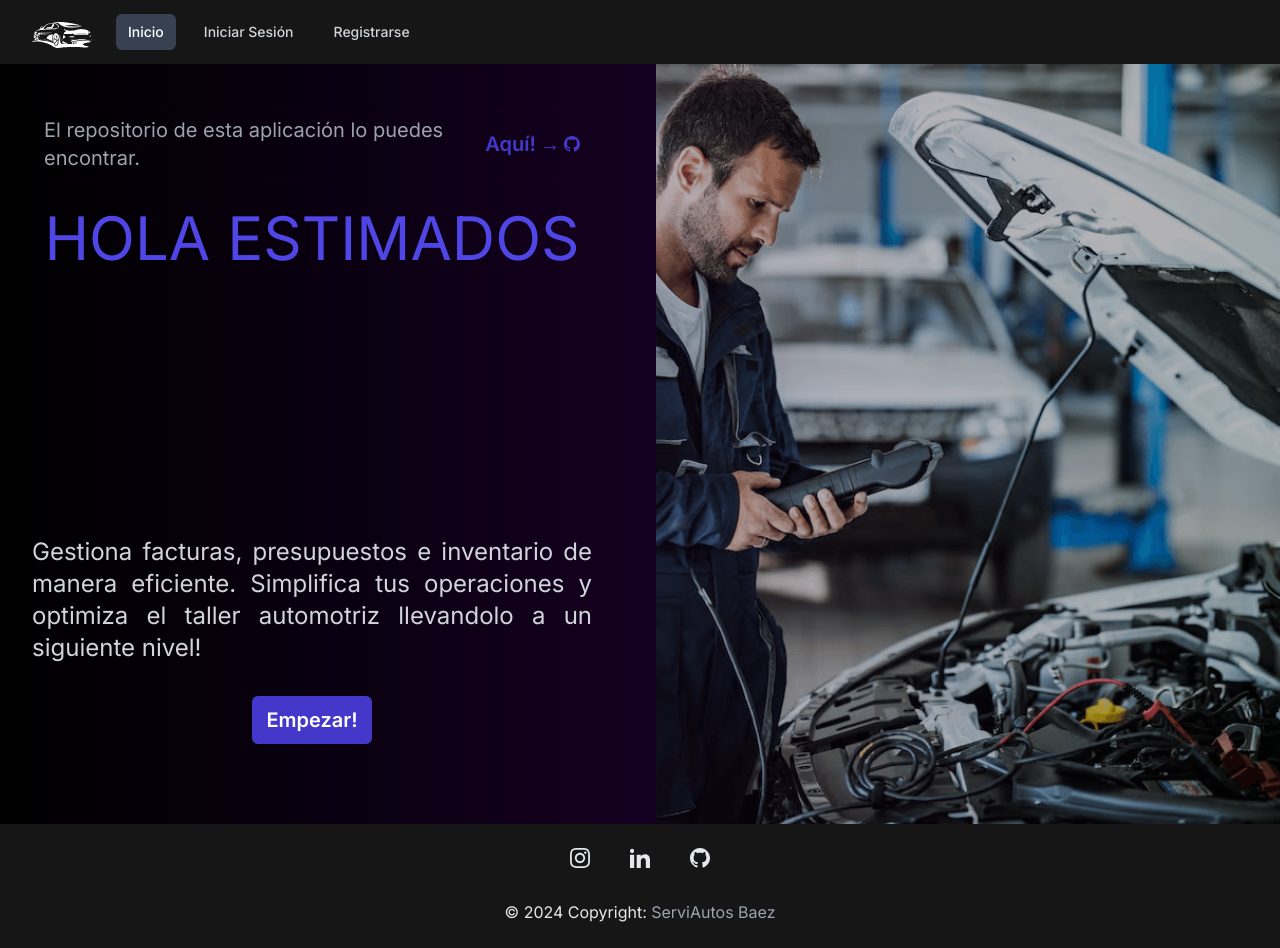
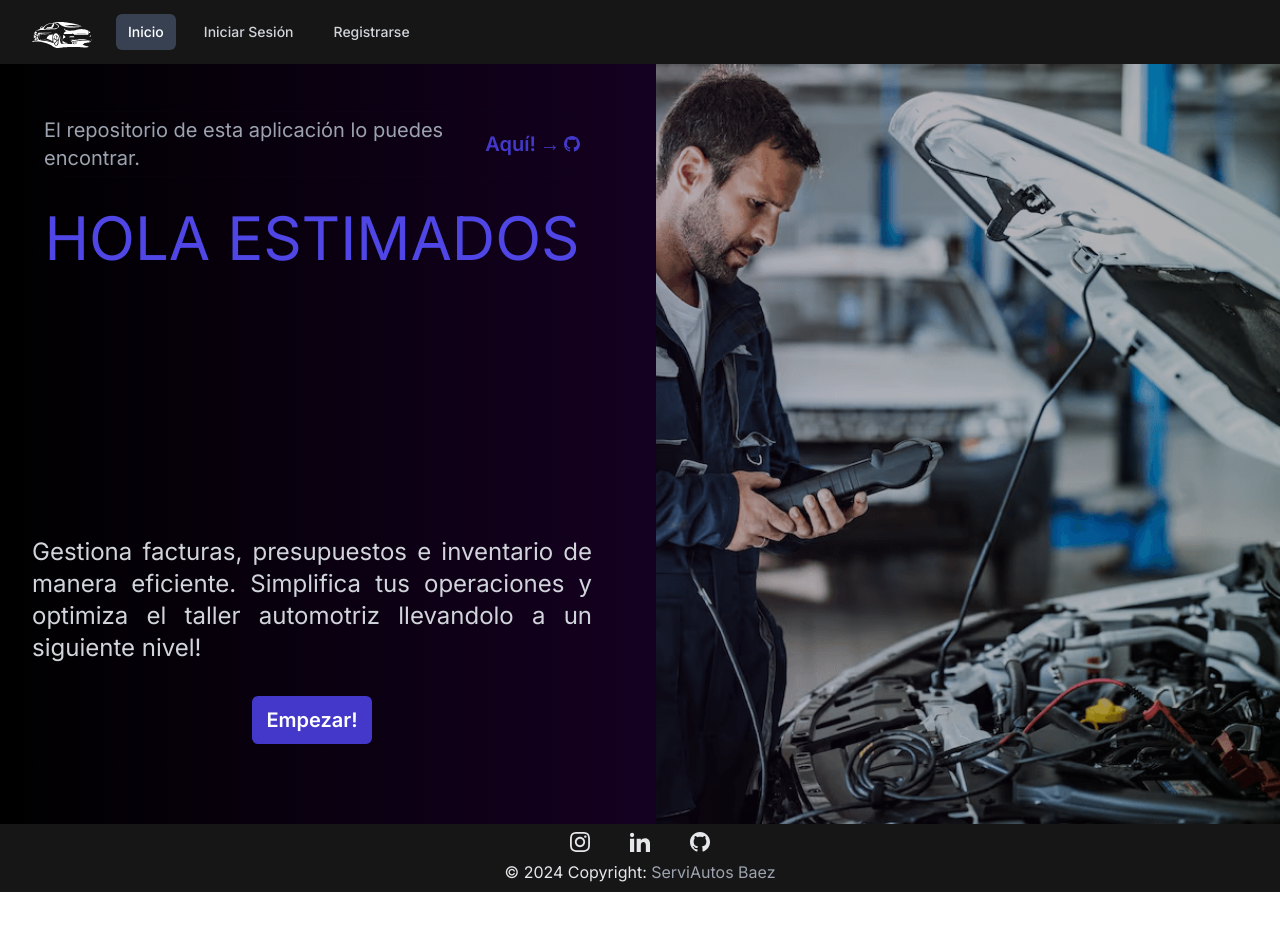
Before and after one commit to Josubaze/servi-autos, a Next.js app: page / in a window 1280 px wide. After the commit the page ends 892 px from the top, so only its background shows below. Built offline with nearby package versions, Linux system fonts and the light colour scheme; no server answers.

Commit message:
modified footer

```diff
--- a/src/components/Footer/Footer.tsx
+++ b/src/components/Footer/Footer.tsx
@@ -1,8 +1,8 @@
 
 export const Footer = () => {
   return (
-  <footer className="relative bg-black-nav text-center text-white py-2">
-    <div className="flex gap-10 w-full items-center justify-center py-4">
+  <footer className="relative bg-black-nav text-center text-white">
+    <div className="flex gap-10 w-full items-center justify-center py-2">
             <a className="text-gray-200">
             <svg
                 xmlns="http://www.w3.org/2000/svg"
@@ -36,7 +36,7 @@ export const Footer = () => {
     </div>
     {/* <!--Copyright section--> */}
     <div
-      className="bg-black-nav p-4 text-center text-gray-200">
+      className="bg-black-nav pb-2 text-center text-gray-200">
       © 2024 Copyright:
       <a
         className="text-gray-400 hover:text-gray-200 cursor-pointer"
```
